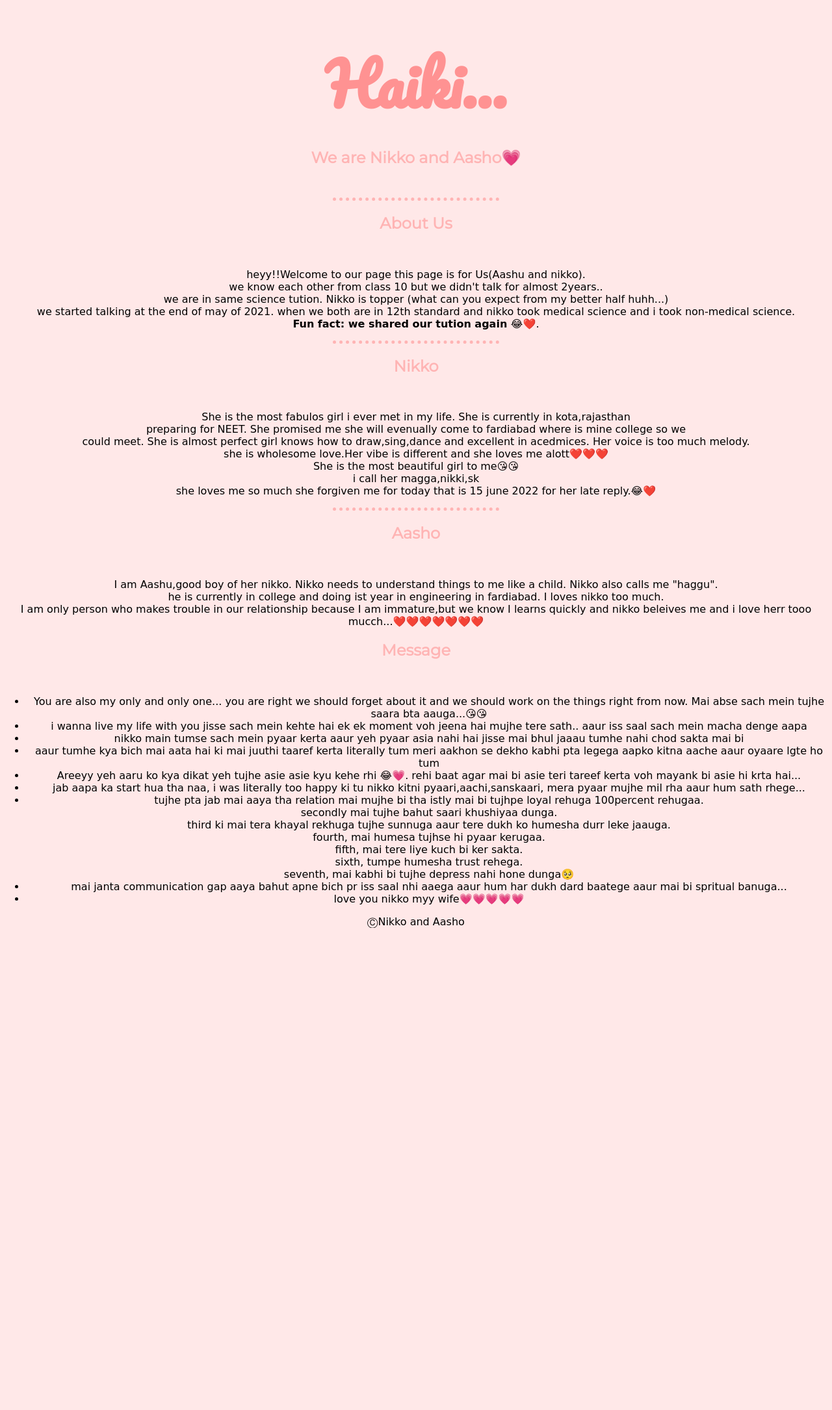
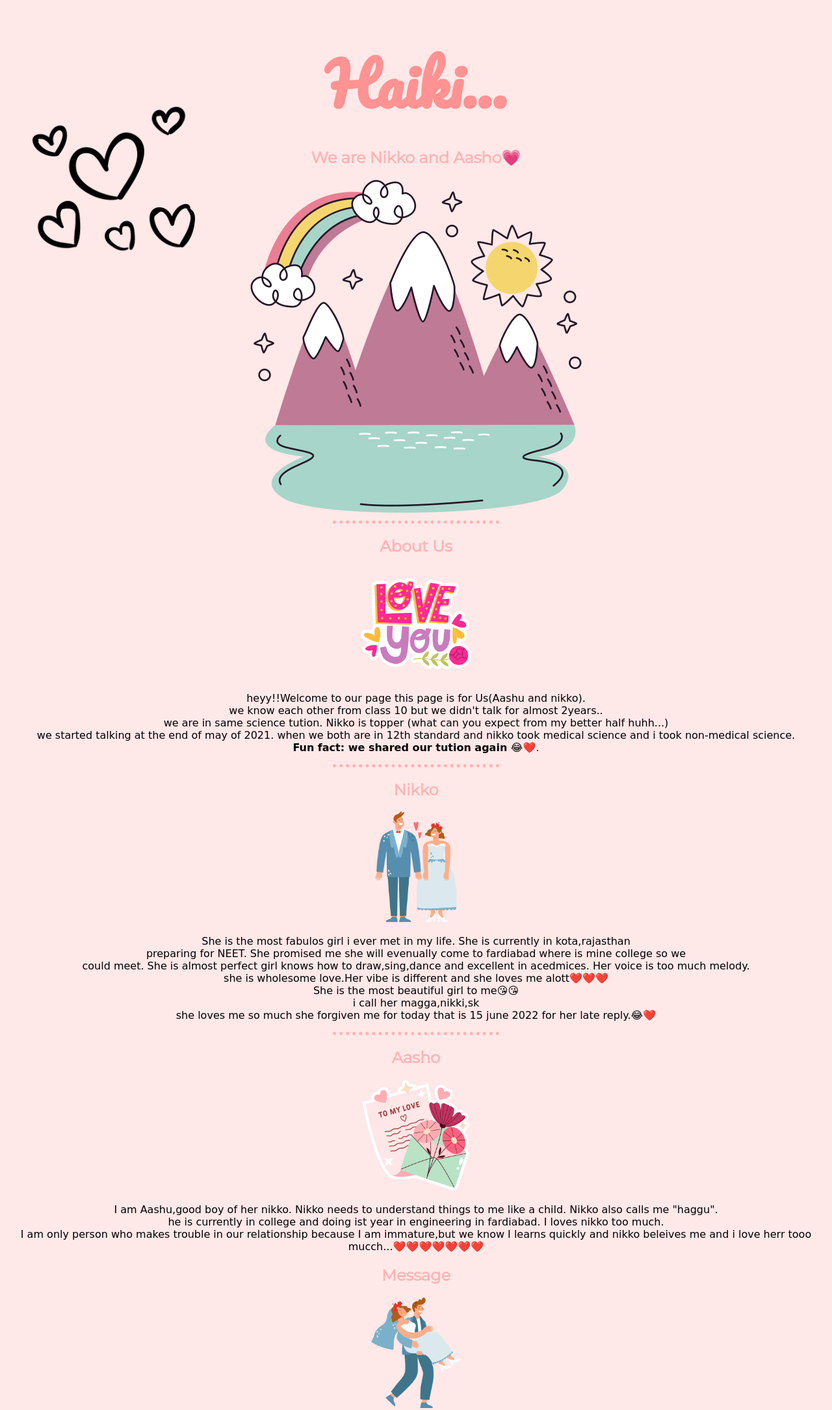
Before and after one commit to heyitshardik/nikko, a plain HTML site: page index.html in a window 1280 px wide. Shown: the top 2170 px of the page at 65% size. Before the commit the page ends 1428 px from the top, so only its background shows below. Drawn offline with Linux system fonts and the light colour scheme; files that its build step writes are made by us from their sources.

Commit message:
Update index.html

```diff
--- a/index.html
+++ b/index.html
@@ -5,12 +5,12 @@
     <meta http-equiv="X-UA-Compatible" content="IE=edge">
     <meta name="viewport" content="width=device-width, initial-scale=1.0">
     <title>Haiki-Nikko and Aashu page</title>
-    <link rel="stylesheet" href="/hardik/styles.css">
+    <link rel="stylesheet" href="/styles.css">
     <link rel="preconnect" href="https://fonts.googleapis.com">
     <link rel="preconnect" href="https://fonts.googleapis.com">
     <link rel="preconnect" href="https://fonts.gstatic.com" crossorigin>
     <link href="https://fonts.googleapis.com/css2?family=Dancing+Script:wght@600&family=Merriweather&family=Montserrat&family=Pacifico&display=swap" rel="stylesheet">
-<link rel="shortcut icon" href="/hardik/favicon.ico" type="image/x-icon">
+<link rel="shortcut icon" href="/favicon.ico" type="image/x-icon">
 </head>
 <body>
     <header>
@@ -19,14 +19,14 @@
     <div class="one">
         <h1>Haiki...</h1>
         <h2 class="two">We are Nikko and Aasho💗</h2>
-        <img class="three" src="/hardik/love.png" alt="" width="250px">
-        <img src="/hardik/mountain.png" alt="">
+        <img class="three" src="love.png" alt="" width="250px">
+        <img src="/mountain.png" alt="">
 
     </div>
     <hr>
     <div class="four">
         <h2>About Us</h2>
-        <img class="six" src="/hardik/love-you.png" alt="" width="170px">
+        <img class="six" src="/love-you.png" alt="" width="170px">
         <p class="five">heyy!!Welcome to our page
             this page is for Us(Aashu and nikko). <br>
             we know each other from class 10 but we didn't talk for almost 2years.. <br>
@@ -37,7 +37,7 @@
     <hr>
     <div>
         <h2>Nikko</h2>
-        <img class="six" src="/hardik/wedding-couple (1).png" alt="" width="170px">
+        <img class="six" src="/wedding-couple (1).png" alt="" width="170px">
         <p class="five">She is the most fabulos girl i ever met in my life. She is currently in kota,rajasthan <br>
             preparing for NEET. She promised me she will evenually come to fardiabad where is mine college so we <br>could meet. She is almost perfect girl knows how to draw,sing,dance and excellent in acedmices. Her voice is too much melody. <br>
             she is wholesome love.Her vibe is different and she loves me alott❤️❤️❤️ <br>
@@ -49,14 +49,14 @@
     <hr>
     <div class="five">
         <h2>Aasho</h2>
-        <img src="/hardik/love-letter.png" alt="" width="170px">
+        <img src="/love-letter.png" alt="" width="170px">
        <p> I am Aashu,good boy of her nikko. Nikko needs to understand things to me like a child. Nikko also calls me "haggu". <br>
         he is currently in college and doing ist year in engineering in fardiabad. I loves nikko too much. <br>
         I am only person who makes trouble in our relationship because I am immature,but we know I learns quickly and nikko beleives me and i love herr tooo mucch...❤️❤️❤️❤️❤️❤️❤️ <br> </p>
     </div>
     <div>
         <h2>Message</h2>
-        <img src="/hardik/wedding-couple.png" alt="" width="170px">
+        <img src="/wedding-couple.png" alt="" width="170px">
         <p>
             <ul>
                 <li>You are also my only and only one... you are right we should forget about it and we should work on the things right from now. Mai abse sach mein tujhe saara bta aauga...😘😘 </li>
```
